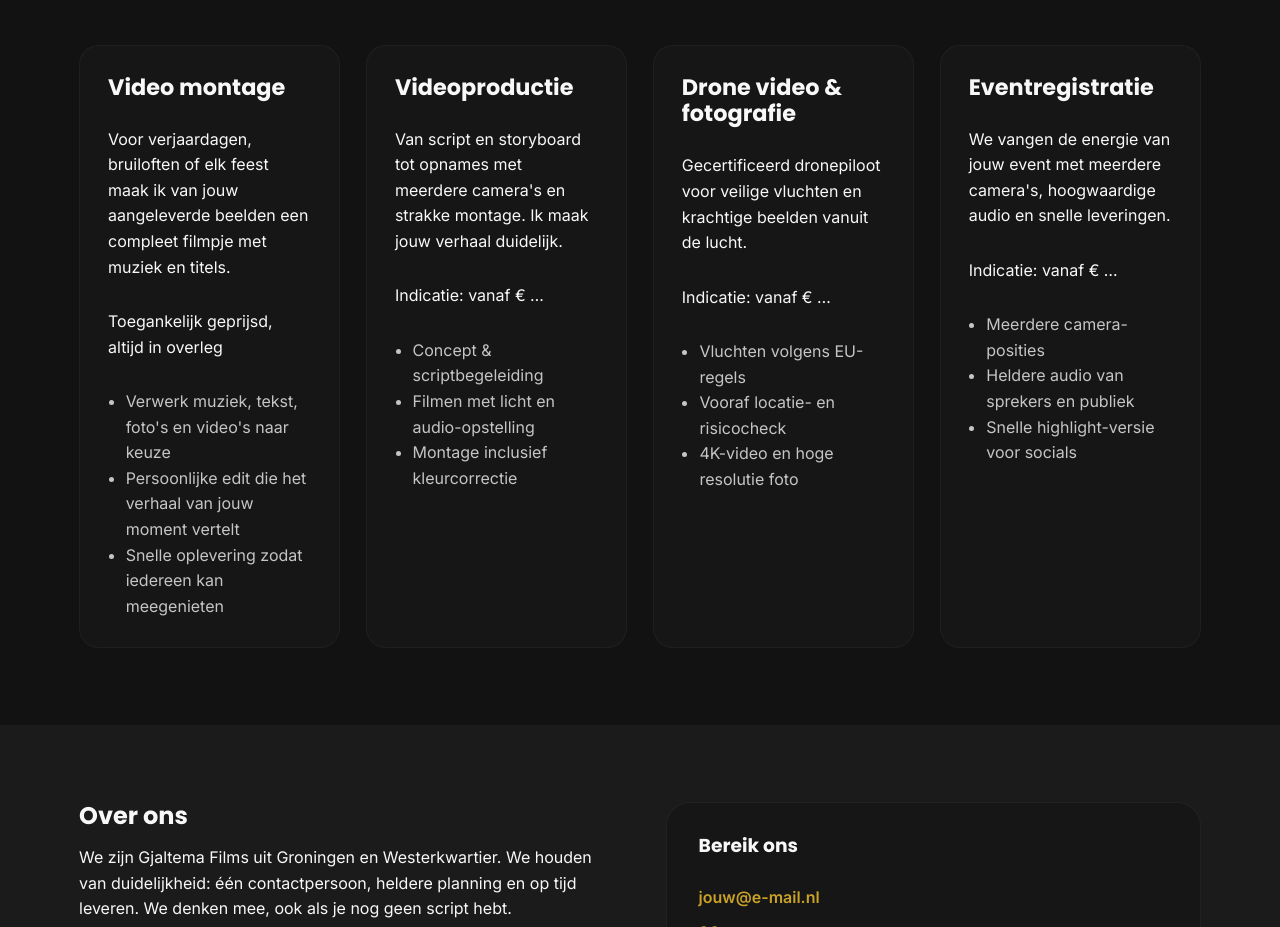
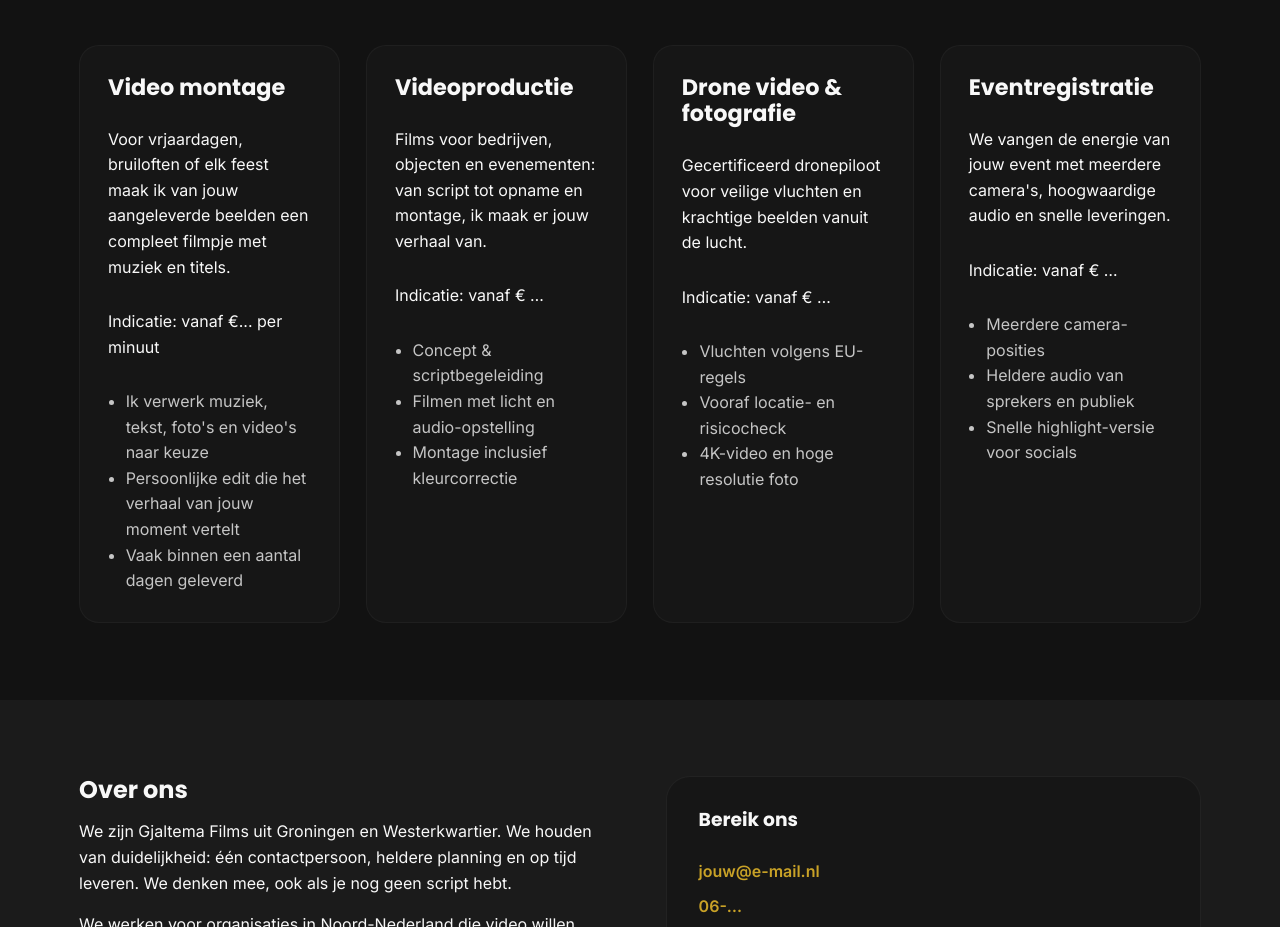
Before and after one commit to richgjaltje/GjaltemaFilms, a plain HTML site: page index.html in a window 1280 px wide. Shown: the part 1143-2070 px from the top of the page. Drawn offline with Linux system fonts and the light colour scheme.

Commit message:
Update index.html

```diff
--- a/index.html
+++ b/index.html
@@ -73,17 +73,17 @@
         <div class="service-grid" role="list">
           <article class="service-card" role="listitem">
             <h3>Video montage</h3>
-            <p>Voor verjaardagen, bruiloften of elk feest maak ik van jouw aangeleverde beelden een compleet filmpje met muziek en titels.</p>
-            <p class="price">Toegankelijk geprijsd, altijd in overleg</p>
+            <p>Voor vrjaardagen, bruiloften of elk feest maak ik van jouw aangeleverde beelden een compleet filmpje met muziek en titels.</p>
+            <p class="price">Indicatie: vanaf €... per minuut </p>
             <ul>
-              <li>Verwerk muziek, tekst, foto's en video's naar keuze</li>
+              <li>Ik verwerk muziek, tekst, foto's en video's naar keuze</li>
               <li>Persoonlijke edit die het verhaal van jouw moment vertelt</li>
-              <li>Snelle oplevering zodat iedereen kan meegenieten</li>
+              <li>Vaak binnen een aantal dagen geleverd</li>
             </ul>
           </article>
           <article class="service-card" role="listitem">
             <h3>Videoproductie</h3>
-            <p>Van script en storyboard tot opnames met meerdere camera's en strakke montage. Ik maak jouw verhaal duidelijk.</p>
+            <p>Films voor bedrijven, objecten en evenementen: van script tot opname en montage, ik maak er jouw verhaal van.</p>
             <p class="price">Indicatie: vanaf € …</p>
             <ul>
               <li>Concept &amp; scriptbegeleiding</li>
```
